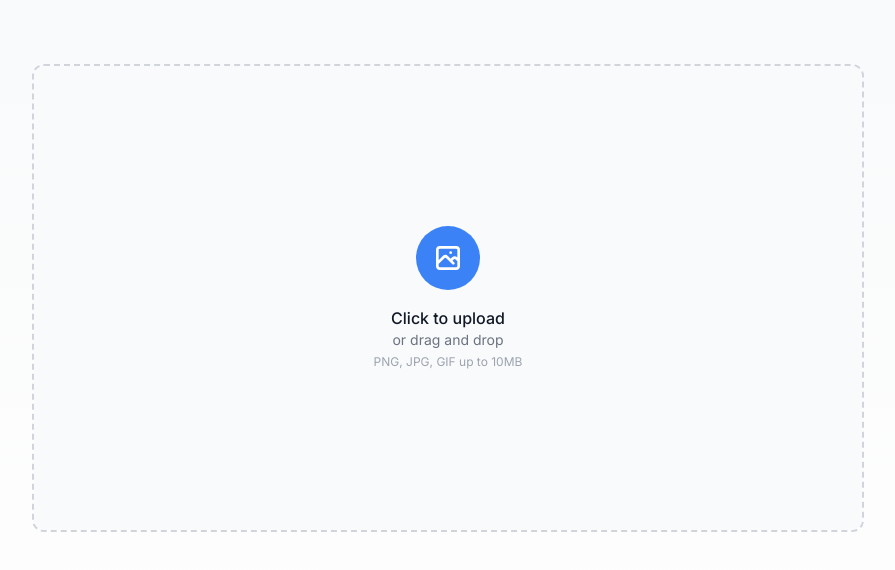
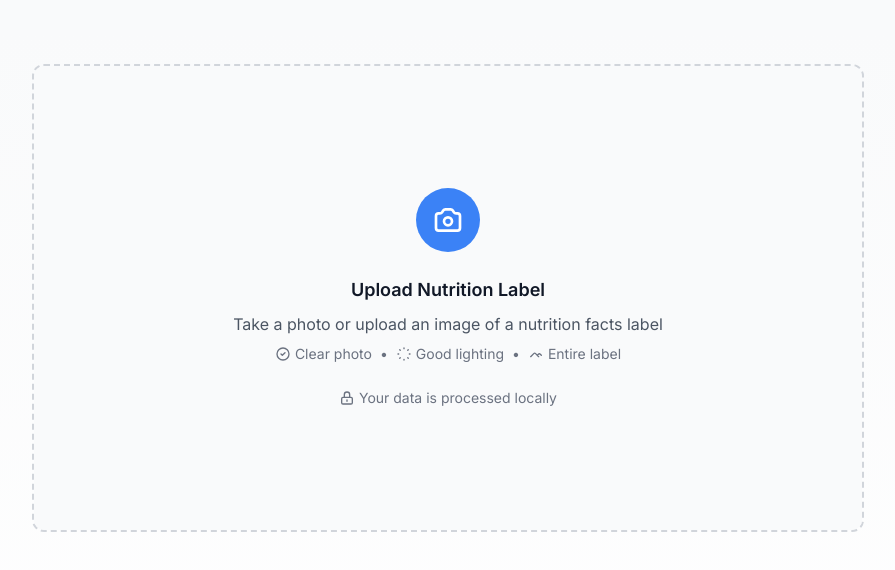
Before and after one commit to createsomethingtoday/nutri-lens, a Next.js app: page / in a window 1280 px wide. Shown: the top 570 px of the page, without its empty margins (192-1087 px from the left). Built offline with nearby package versions, Linux system fonts and the light colour scheme; no server answers.

Commit message:
Enhancement: Improve image upload UI with better guidance and accessibility

```diff
--- a/src/components/ImageCapture.tsx
+++ b/src/components/ImageCapture.tsx
@@ -137,20 +137,49 @@ export default function ImageCapture({ onIngredientsDetected }: Props) {
               ref={fileInputRef}
               type="file"
               accept="image/*"
+              capture="environment"
               onChange={handleFileChange}
               className="hidden"
               aria-label="Upload nutrition label image"
             />
-            <div className="flex flex-col items-center space-y-4">
+            <div className="flex flex-col items-center space-y-6">
               <div className="p-4 bg-blue-500 rounded-full text-white">
                 <svg xmlns="http://www.w3.org/2000/svg" className="h-8 w-8" fill="none" viewBox="0 0 24 24" stroke="currentColor" aria-hidden="true">
-                  <path strokeLinecap="round" strokeLinejoin="round" strokeWidth={2} d="M4 16l4.586-4.586a2 2 0 012.828 0L16 16m-2-2l1.586-1.586a2 2 0 012.828 0L20 14m-6-6h.01M6 20h12a2 2 0 002-2V6a2 2 0 00-2-2H6a2 2 0 00-2 2v12a2 2 0 002 2z" />
+                  <path strokeLinecap="round" strokeLinejoin="round" strokeWidth={2} d="M3 9a2 2 0 012-2h.93a2 2 0 001.664-.89l.812-1.22A2 2 0 0110.07 4h3.86a2 2 0 011.664.89l.812 1.22A2 2 0 0018.07 7H19a2 2 0 012 2v9a2 2 0 01-2 2H5a2 2 0 01-2-2V9z" />
+                  <path strokeLinecap="round" strokeLinejoin="round" strokeWidth={2} d="M15 13a3 3 0 11-6 0 3 3 0 016 0z" />
                 </svg>
               </div>
-              <div className="text-center">
-                <p className="text-base font-medium text-gray-900">Click to upload</p>
-                <p className="text-sm text-gray-500">or drag and drop</p>
-                <p className="text-xs text-gray-400 mt-1">PNG, JPG, GIF up to 10MB</p>
+              <div className="text-center space-y-2">
+                <h3 className="text-lg font-semibold text-gray-900">Upload Nutrition Label</h3>
+                <p className="text-base text-gray-600">Take a photo or upload an image of a nutrition facts label</p>
+                <div className="flex items-center justify-center space-x-2 text-sm text-gray-500">
+                  <span className="flex items-center">
+                    <svg className="w-4 h-4 mr-1" fill="none" stroke="currentColor" viewBox="0 0 24 24" role="img" aria-hidden="true">
+                      <path strokeLinecap="round" strokeLinejoin="round" strokeWidth={2} d="M9 12l2 2 4-4m6 2a9 9 0 11-18 0 9 9 0 0118 0z" />
+                    </svg>
+                    Clear photo
+                  </span>
+                  <span>•</span>
+                  <span className="flex items-center">
+                    <svg className="w-4 h-4 mr-1" fill="none" stroke="currentColor" viewBox="0 0 24 24" role="img" aria-hidden="true">
+                      <path strokeLinecap="round" strokeLinejoin="round" strokeWidth={2} d="M12 3v1m0 16v1m9-9h-1M4 12H3m15.364 6.364l-.707-.707M6.343 6.343l-.707-.707m12.728 0l-.707.707M6.343 17.657l-.707.707" />
+                    </svg>
+                    Good lighting
+                  </span>
+                  <span>•</span>
+                  <span className="flex items-center">
+                    <svg className="w-4 h-4 mr-1" fill="none" stroke="currentColor" viewBox="0 0 24 24" role="img" aria-hidden="true">
+                      <path strokeLinecap="round" strokeLinejoin="round" strokeWidth={2} d="M4 16l4.586-4.586a2 2 0 012.828 0L16 16m-2-2l1.586-1.586a2 2 0 012.828 0L20 14" />
+                    </svg>
+                    Entire label
+                  </span>
+                </div>
+              </div>
+              <div className="text-sm text-gray-500 flex items-center">
+                <svg className="w-4 h-4 mr-1" fill="none" stroke="currentColor" viewBox="0 0 24 24" role="img" aria-hidden="true">
+                  <path strokeLinecap="round" strokeLinejoin="round" strokeWidth={2} d="M12 15v2m-6 4h12a2 2 0 002-2v-6a2 2 0 00-2-2H6a2 2 0 00-2 2v6a2 2 0 002 2zm10-10V7a4 4 0 00-8 0v4h8z" />
+                </svg>
+                Your data is processed locally
               </div>
             </div>
             {error && (
```
